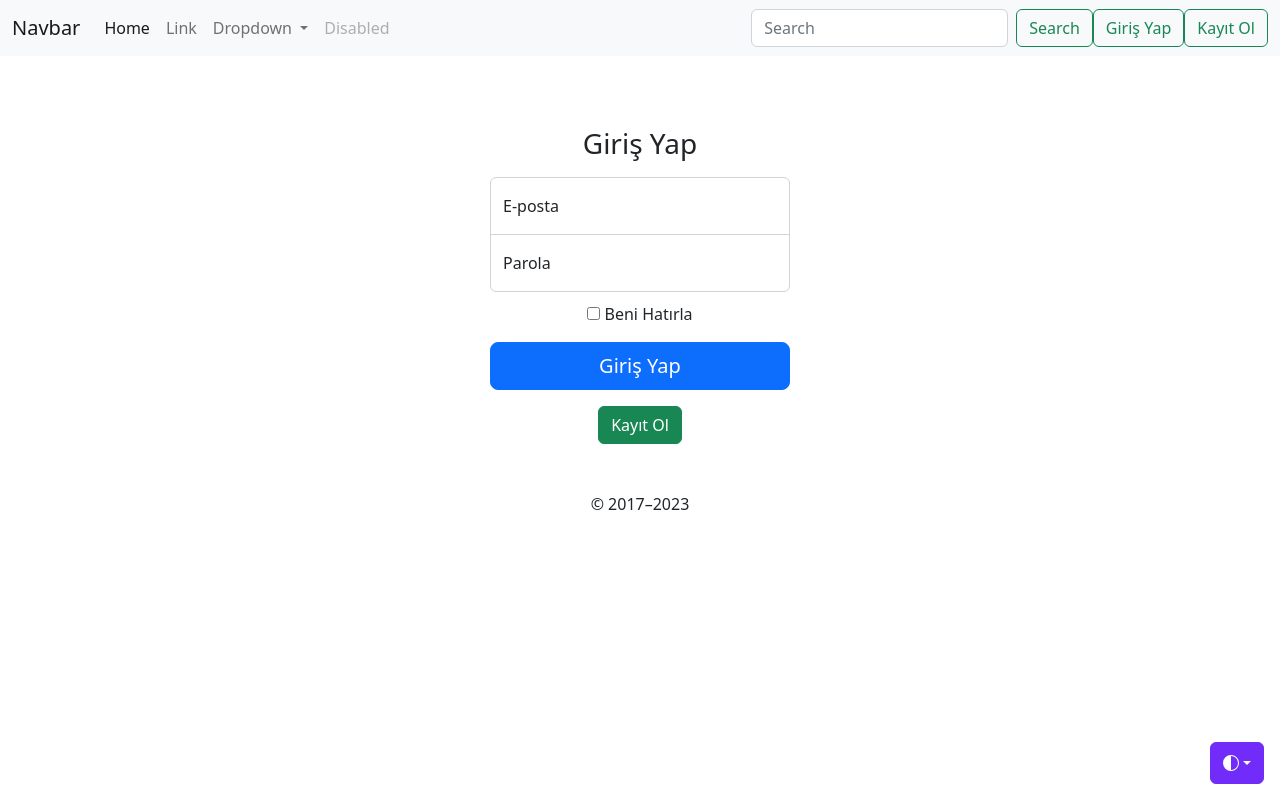
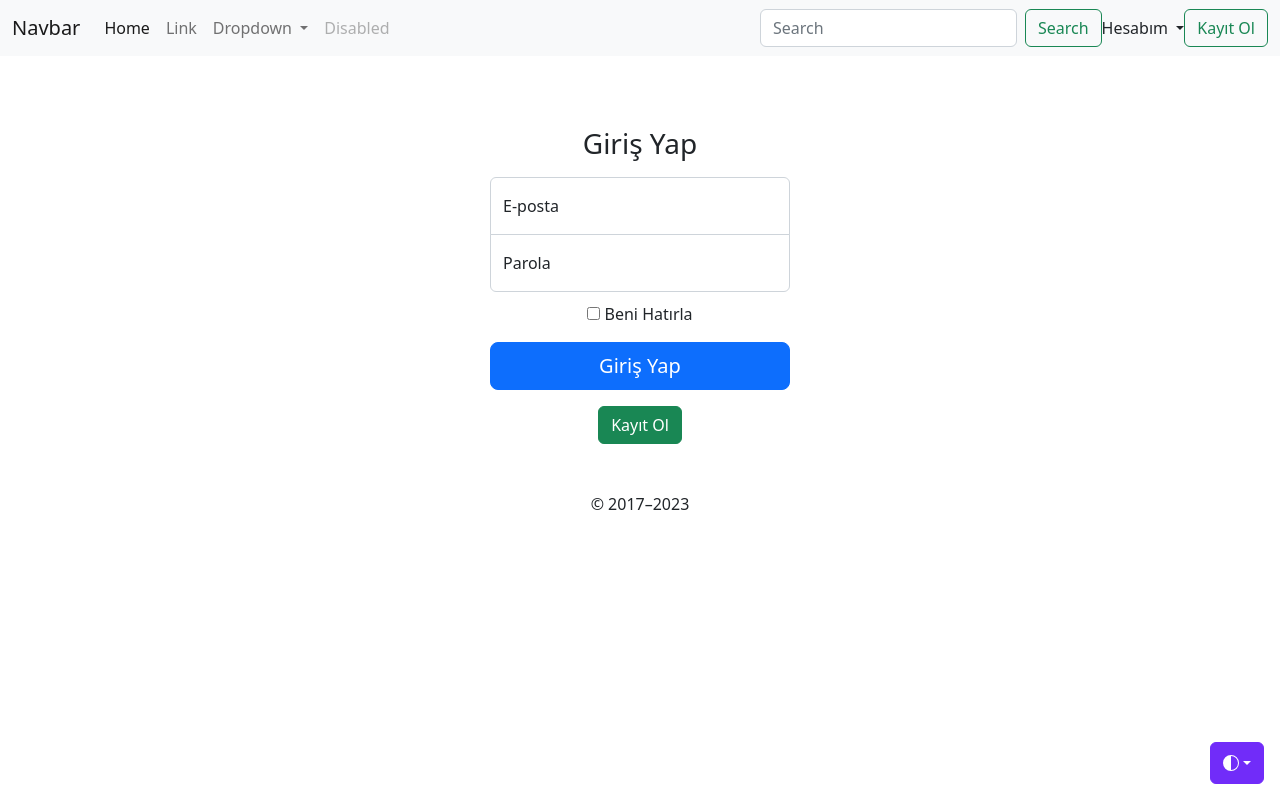
Before and after one commit to omerlaleee/GraduationProject-Frontend, an Angular app: page /login in a window 1280 px wide. Built offline with nearby package versions, Linux system fonts and the light colour scheme.

Commit message:
Dropdown List was activated and logout functionality was added.

```diff
--- a/package.json
+++ b/package.json
@@ -18,6 +18,7 @@
     "@angular/platform-browser": "^15.2.0",
     "@angular/platform-browser-dynamic": "^15.2.0",
     "@angular/router": "^15.2.0",
+    "@ng-bootstrap/ng-bootstrap": "^14.1.1",
     "bootstrap": "^5.2.3",
     "ngx-toastr": "^16.2.0",
     "rxjs": "~7.8.0",
--- a/src/app/app.module.ts
+++ b/src/app/app.module.ts
@@ -14,6 +14,7 @@ import { BuildReporterAddComponent } from './components/build-reporter-add/build
 import { ToastrModule } from 'ngx-toastr';
 import { RegisterComponent } from './components/register/register.component';
 import { AuthInterceptor } from './interceptors/auth.interceptor';
+import { NgbModule } from '@ng-bootstrap/ng-bootstrap';
 
 @NgModule({
   declarations: [
@@ -34,7 +35,8 @@ import { AuthInterceptor } from './interceptors/auth.interceptor';
     ReactiveFormsModule,
     ToastrModule.forRoot({
       positionClass:"toast-bottom-right"
-    })
+    }),
+    NgbModule
 
   ],
   providers: [
--- a/src/app/components/login/login.component.ts
+++ b/src/app/components/login/login.component.ts
@@ -32,6 +32,7 @@ export class LoginComponent implements OnInit {
       this.authService.login(loginModel).subscribe(response => {
         //console.log(response);
         window.localStorage.setItem("token", response.data.token);
+        window.localStorage.setItem("email", loginModel.email);
         this.toastrService.success(response.message, "Giriş Başarılı");
         this.router.navigate(["/"]);
       }
--- a/src/app/components/navi/navi.component.html
+++ b/src/app/components/navi/navi.component.html
@@ -1,7 +1,8 @@
 <nav class="navbar navbar-expand-lg bg-light">
   <div class="container-fluid">
     <a class="navbar-brand" href="#">Navbar</a>
-      <button class="navbar-toggler" type="button" data-bs-toggle="collapse" data-bs-target="#navbarSupportedContent" aria-controls="navbarSupportedContent" aria-expanded="false" aria-label="Toggle navigation">
+    <button class="navbar-toggler" type="button" data-bs-toggle="collapse" data-bs-target="#navbarSupportedContent"
+      aria-controls="navbarSupportedContent" aria-expanded="false" aria-label="Toggle navigation">
       <span class="navbar-toggler-icon"></span>
     </button>
     <div class="collapse navbar-collapse" id="navbarSupportedContent">
@@ -12,17 +13,23 @@
         <li class="nav-item">
           <a class="nav-link" href="#">Link</a>
         </li>
-          <li class="nav-item dropdown">
-            <a class="nav-link dropdown-toggle" href="#" role="button" data-bs-toggle="dropdown" aria-expanded="false">
+
+        <li ngbDropdown class="nav-item dropdown">
+          <a ngbDropdownToggle class="nav-link dropdown-toggle" role="button" data-bs-toggle="dropdown"
+            aria-expanded="false">
             Dropdown
           </a>
-            <ul class="dropdown-menu">
+          <ul ngbDropdownMenu class="dropdown-menu">
             <li><a class="dropdown-item" href="#">Action</a></li>
             <li><a class="dropdown-item" href="#">Another action</a></li>
-              <li><hr class="dropdown-divider"></li>
+            <li>
+              <hr class="dropdown-divider">
+            </li>
             <li><a class="dropdown-item" href="#">Something else here</a></li>
           </ul>
         </li>
+
+
         <li class="nav-item">
           <a class="nav-link disabled">Disabled</a>
         </li>
@@ -31,11 +38,24 @@
         <input class="form-control me-2" type="search" placeholder="Search" aria-label="Search">
         <button class="btn btn-outline-success" type="submit">Search</button>
       </form>
+
+      <li ngbDropdown class="nav-item dropdown d-flex">
+        <a ngbDropdownToggle class="nav-link dropdown-toggle" role="button" data-bs-toggle="dropdown"
+          aria-expanded="false">
+          Hesabım
+        </a>
+        <ul ngbDropdownMenu class="dropdown-menu">
           <form class="d-flex" role="search">
-          <button class="btn btn-outline-success" type="submit" routerLink = "/login">Giriş Yap</button>
+            <button class="btn btn-outline-success dropdown-item" type="submit" routerLink="/login">Giriş Yap</button>
           </form>
           <form class="d-flex" role="search">
-          <button class="btn btn-outline-success" type="submit" routerLink = "/register">Kayıt Ol</button>
+            <button class="btn btn-outline-success dropdown-item" type="submit" (click)="logout()">Çıkış Yap</button>
+          </form>
+        </ul>
+      </li>
+
+      <form class="d-flex" role="search">
+        <button class="btn btn-outline-success" type="submit" routerLink="/register">Kayıt Ol</button>
       </form>
     </div>
   </div>
--- a/src/app/components/navi/navi.component.ts
+++ b/src/app/components/navi/navi.component.ts
@@ -6,5 +6,7 @@ import { Component } from '@angular/core';
   styleUrls: ['./navi.component.css']
 })
 export class NaviComponent {
-
+  logout() {
+    localStorage.removeItem("token");
+  }
 }
```
Also changed, not shown: 1 other file (tests, documents, lock files or other folders). Lines whose indentation alone changed are shown as unchanged.
